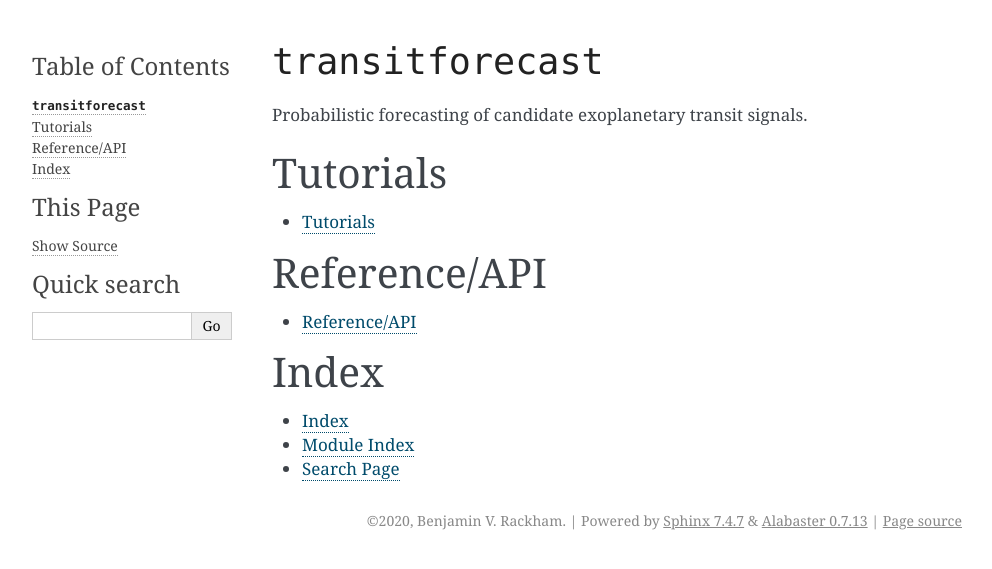
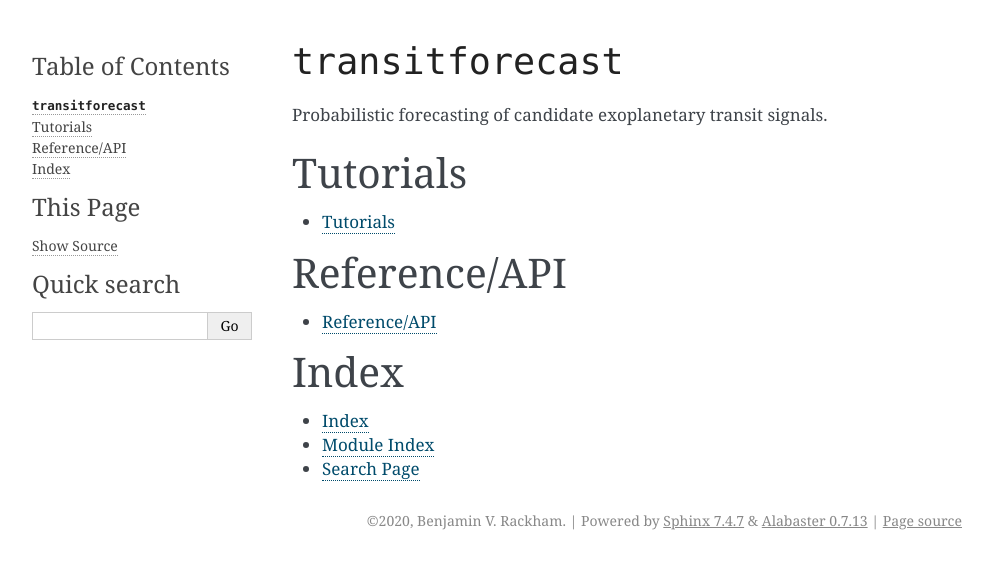
Before and after one commit to disruptiveplanets/transitforecast, a Sphinx documentation site: the page built from docs/source/index.rst, in a window 1280 px wide. Shown: the top 569 px of the page, without its empty margins (148-1140 px from the left). Built offline with Sphinx 7.4.7, drawn with Linux system fonts in a browser that asks for light colours; pages that are not in the unit, such as notebooks, are missing from menus.

Commit message:
Fix sidebar width

```diff
--- a/docs/source/conf.py
+++ b/docs/source/conf.py
@@ -59,6 +59,9 @@
 # a list of builtin themes.
 #
 html_theme = 'alabaster'
+html_theme_options = {
+    'sidebar_width': '240px !important'
+}
 
 # Add any paths that contain custom static files (such as style sheets) here,
 # relative to this directory. They are copied after the builtin static files,
```
